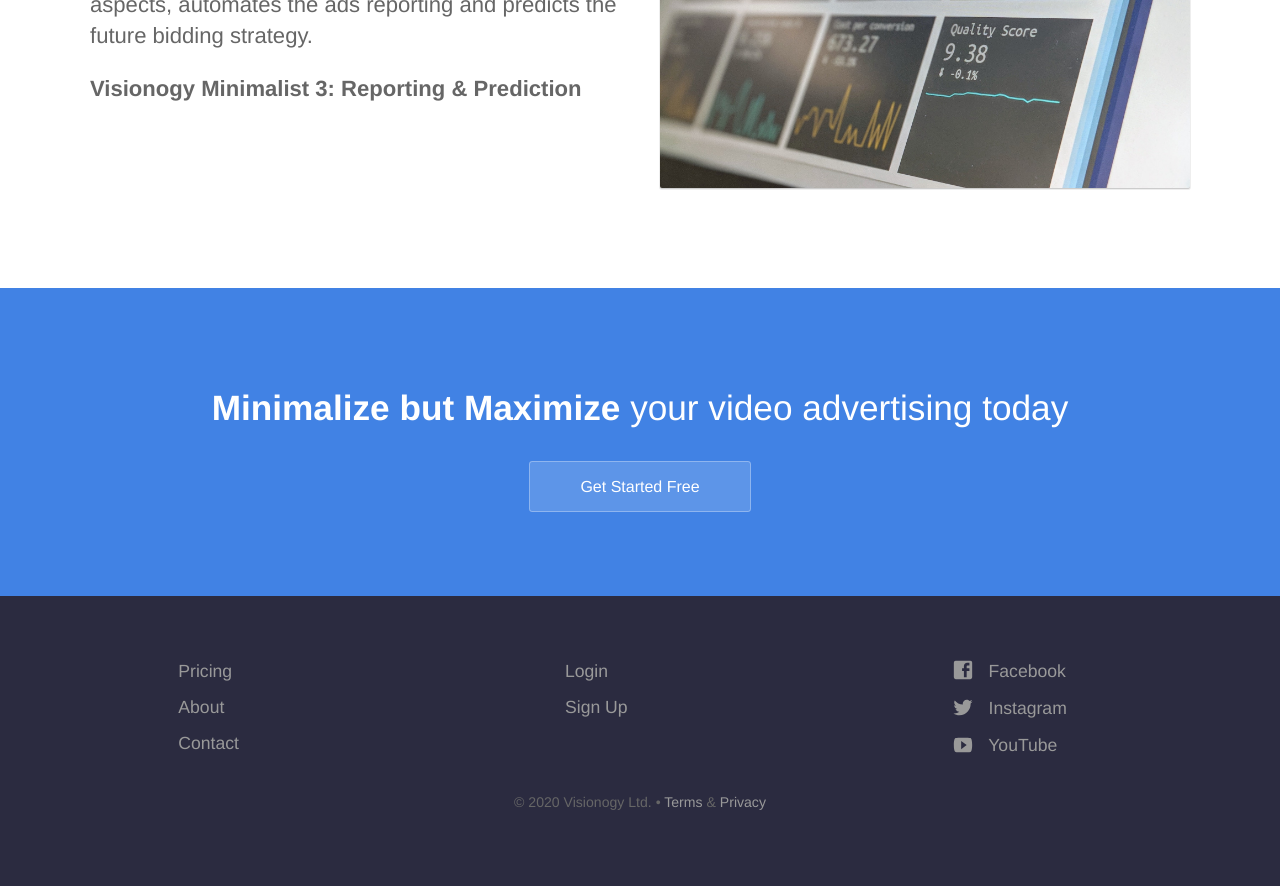
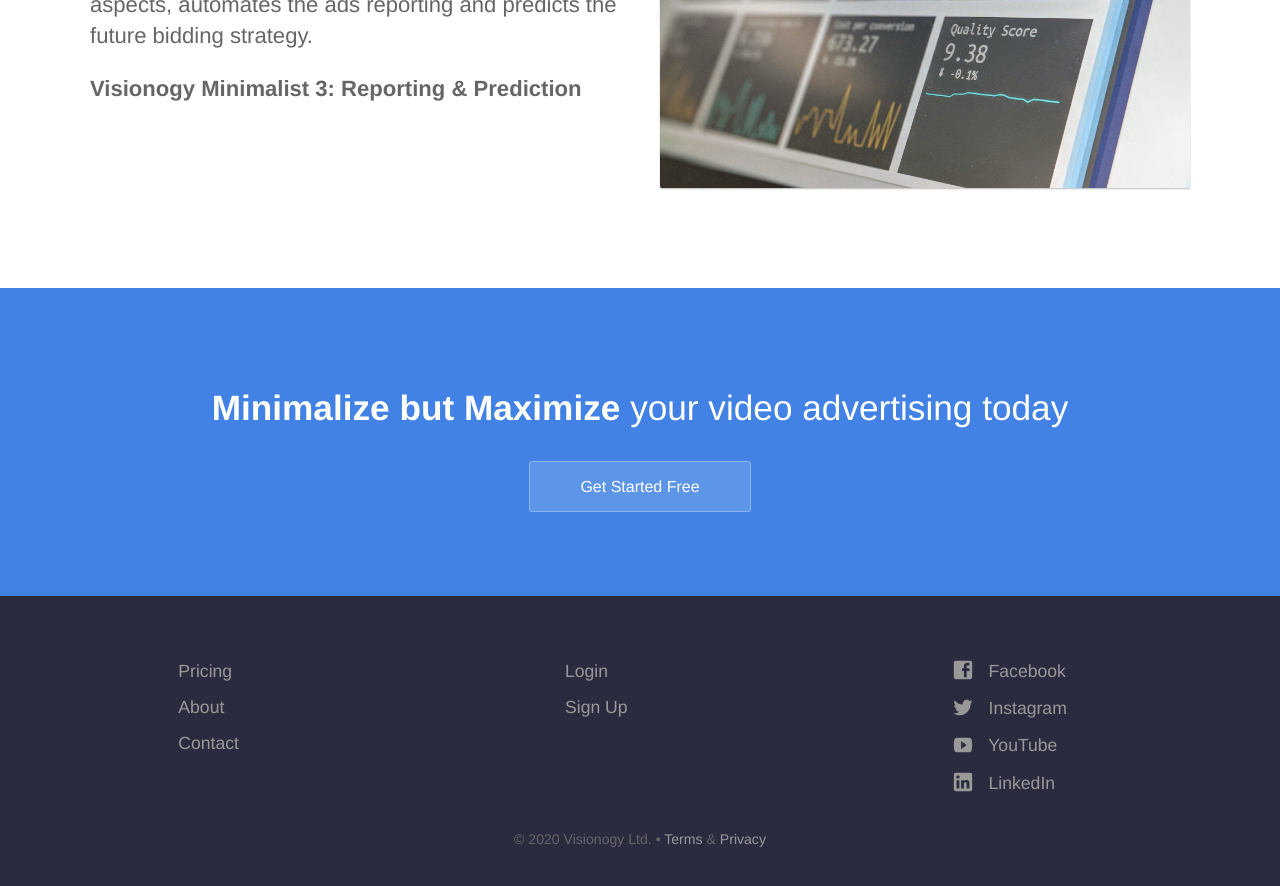
Before and after one commit to ianami/visionogy.github.io, a Jekyll site: the page built from index.html, in a window 1280 px wide and 900 px high, scrolled down 3131 px. Shown: the top 886 px of the window. Built offline with Jekyll 4.4.1, drawn with Linux system fonts in a browser that asks for light colours; before the commit the page ends 3993 px from its top, so only the background shows below that.

Commit message:
add linkedin

```diff
--- a/_data/footer.yml
+++ b/_data/footer.yml
@@ -33,6 +33,10 @@
     link: https://www.youtube.com/channel/UCMhYmzgIqaOn371e2bZev4Q
     social_icon: YouTube
     new_window: true
+  - name: LinkedIn
+    link: https://www.linkedin.com/company/visionogy/
+    social_icon: LinkedIn
+    new_window: true
 #   - name: RSS
 #     link: /feed.xml
 #     social_icon: RSS
```
Also changed, not shown: images/logo/logo_transparent_square.png (added).
